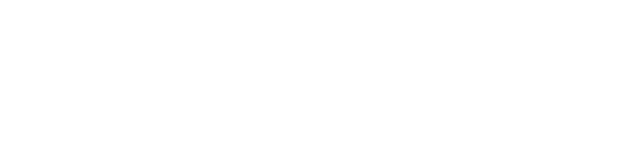
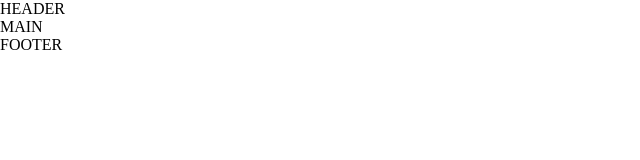
Before and after one commit to varlog762/delivery-project, a plain HTML site: page index.html in a window 1280 px wide. Shown: the whole page, without its empty margins (0-640 px from the left). Drawn offline with Linux system fonts and the light colour scheme.

Commit message:
feat: add style.css

```diff
--- a/index.html
+++ b/index.html
@@ -5,10 +5,13 @@
   <meta charset="UTF-8">
   <meta name="viewport" content="width=device-width, initial-scale=1.0">
   <title>Food Delivery</title>
+  <link rel="stylesheet" href="style.css">
 </head>
 
 <body>
-
+  <header class="header">HEADER</header>
+  <main class="main">MAIN</main>
+  <footer class="footer">FOOTER</footer>
 </body>
 
 </html>
--- /dev/null
+++ b/style.css
@@ -0,0 +1,5 @@
+* {
+  box-sizing: border-box;
+  padding: 0;
+  margin: 0;
+}
```
